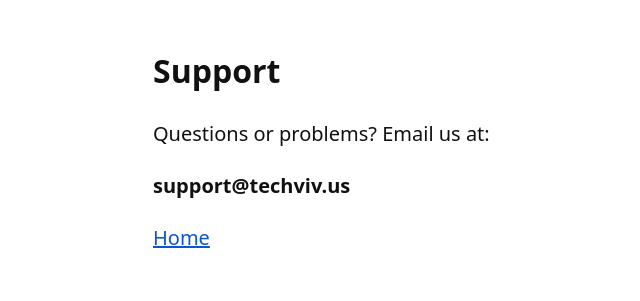
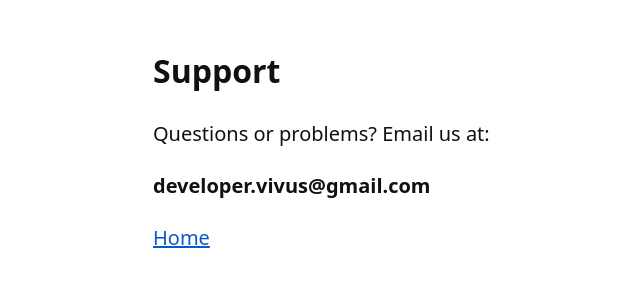
Before and after one commit to developervivus-sys/tapdose-site, a plain HTML site: page support/index.html in a window 1280 px wide. Shown: the whole page, without its empty margins (167-807 px from the left). Drawn offline with Linux system fonts and the light colour scheme.

Commit message:
docs: support email
Co-Authored-By: Claude Opus 5.5 <noreply@anthropic.com>

```diff
--- a/support/index.html
+++ b/support/index.html
@@ -17,7 +17,7 @@ h1{font-size:2rem}
 <body>
 <h1>Support</h1>
 <p>Questions or problems? Email us at:</p>
-<p><strong>support@techviv.us</strong></p>
+<p><strong>developer.vivus@gmail.com</strong></p>
 <p><a href="/">Home</a></p>
 </body>
 </html>
```
